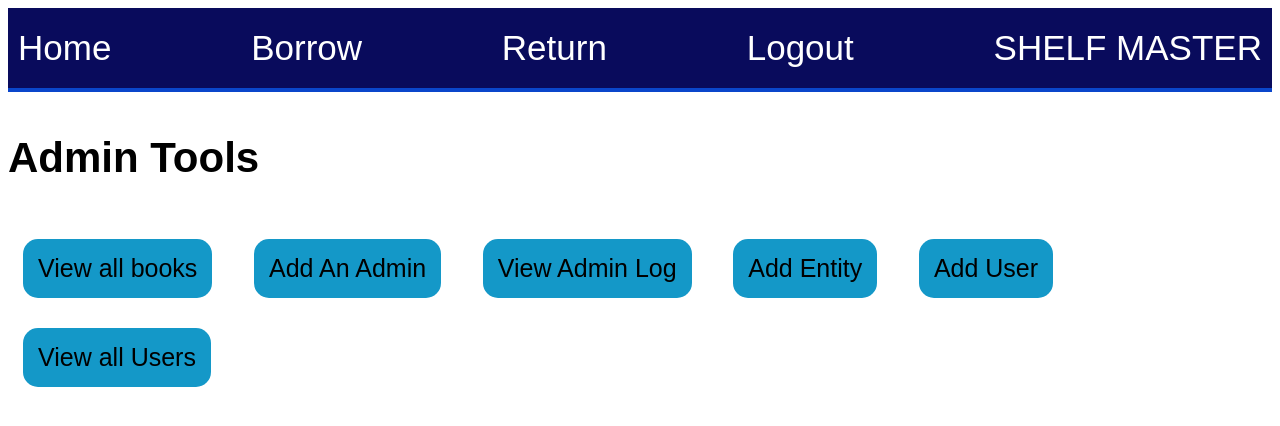
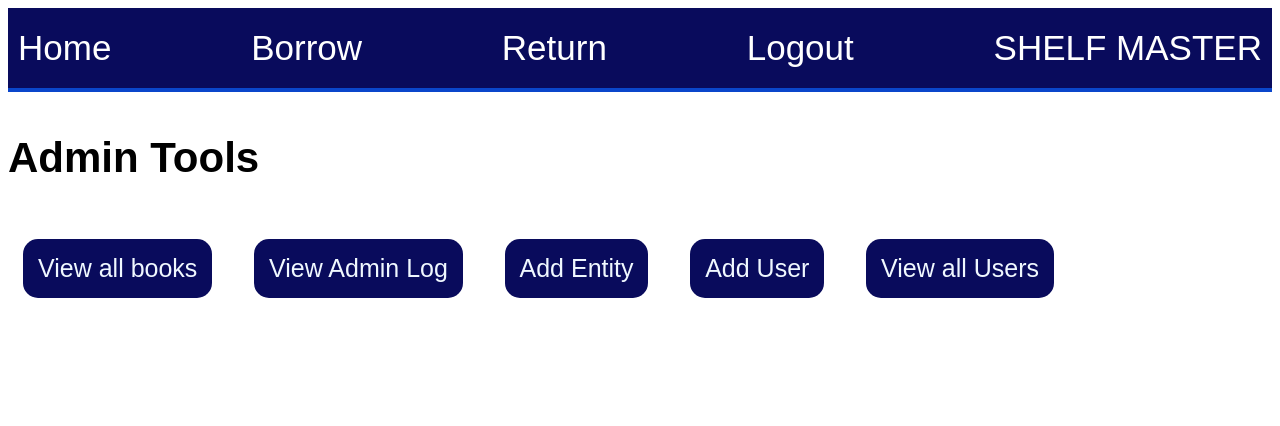
Before and after one commit to Whitespace404/ShelfMaster, a Flask app: page / in a window 1280 px wide. Shown: the top 426 px of the page. Run offline with Flask 3, Linux system fonts and the light colour scheme; the visitor is signed in with stand-in values (Sample User, id 1).

Commit message:
demo done

```diff
--- a/shelfmaster.py
+++ b/shelfmaster.py
@@ -167,7 +167,7 @@ def return_():
             entity_id=b.id, user_id=b.user.id
         ).first()  # TODO does .first() pose a problem here when multiple books borrowed? use .last() instead??
 
-        current_dt = datetime.now() + timedelta(days=10)
+        current_dt = datetime.now()
         if not exceeds_seven_days(current_dt, t.borrowed_time):
             former_borrower = b.user
             b.is_borrowed = False
--- a/static/styles/main.css
+++ b/static/styles/main.css
@@ -180,7 +180,8 @@ td.td-title {
     padding: 15px;
     font-size: 25px;
     text-align: left;
-    background-color: #1498c8;
+    background-color: #090B5C;
+    color: aliceblue;
     border-radius: 15px;
     transition: 0.2s ease;
     margin: 15px;
--- a/templates/admin_tools.html
+++ b/templates/admin_tools.html
@@ -1,19 +1,15 @@
 {% extends 'base.html' %}
 
 {% block content %}
+  <!--  <link rel="stylesheet" href="https://cdn.jsdelivr.net/npm/bootstrap@4.0.0/dist/css/bootstrap.min.css"
+    integrity="sha384-Gn5384xqQ1aoWXA+058RXPxPg6fy4IWvTNh0E263XmFcJlSAwiGgFAW/dAiS6JXm" crossorigin="anonymous">  -->
 
-<!-- <link rel="stylesheet" href="https://cdn.jsdelivr.net/npm/bootstrap@4.0.0/dist/css/bootstrap.min.css"
-    integrity="sha384-Gn5384xqQ1aoWXA+058RXPxPg6fy4IWvTNh0E263XmFcJlSAwiGgFAW/dAiS6JXm" crossorigin="anonymous"> -->
-
-
-<h3 class="admin-tools-header text-muted text-center">Admin Tools</h3>
-<div class="admin-tools-panel">
-    <a href="{{ url_for('view_books')}}" class="btn btn-primary">View all books</a>
-    <a href="{{ url_for('add_admin' )}}" class="btn btn-primary"> Add An Admin </a>
-    <a href="{{ url_for('view_admin_log')}}" class="btn btn-primary">View Admin Log</a>
-    <a href="{{ url_for('add_entity')}}" class="btn btn-primary">Add Entity</a>
-    <a href="{{ url_for('add_user')}}" class="btn btn-primary">Add User</a>
-    <a href="{{ url_for('view_all_users')}}" class="btn btn-primary">View all Users</a>
-</div>
-
+  <h3 class="admin-tools-header text-muted text-center">Admin Tools</h3>
+  <div class="admin-tools-panel">
+    <a href="{{ url_for('view_books') }}" class="btn btn-primary">View all books</a>
+    <a href="{{ url_for('view_admin_log') }}" class="btn btn-primary">View Admin Log</a>
+    <a href="{{ url_for('add_entity') }}" class="btn btn-primary">Add Entity</a>
+    <a href="{{ url_for('add_user') }}" class="btn btn-primary">Add User</a>
+    <a href="{{ url_for('view_all_users') }}" class="btn btn-primary">View all Users</a>
+  </div>
 {% endblock %}
--- a/templates/view_users.html
+++ b/templates/view_users.html
@@ -6,7 +6,6 @@
       <td>Sl no</td>
       <td>USN</td>
       <td>Name</td>
-      <td>Is Teacher</td>
       <td>Class and Section</td>
       <td>Borrowed Books</td>
     </tr>
@@ -15,11 +14,6 @@
         <td>{{ log.id }}</td>
         <td>{{ log.username }}</td>
         <td>{{ log.name }}</td>
-        {% if log.is_teacher %}
-          <td>Yes</td>
-        {% else %}
-          <td>No</td>
-        {% endif %}
         <td>{{ log.class_section }}</td>
         <td>{{ log.borrowed_entities }}</td>
       </tr>
```
